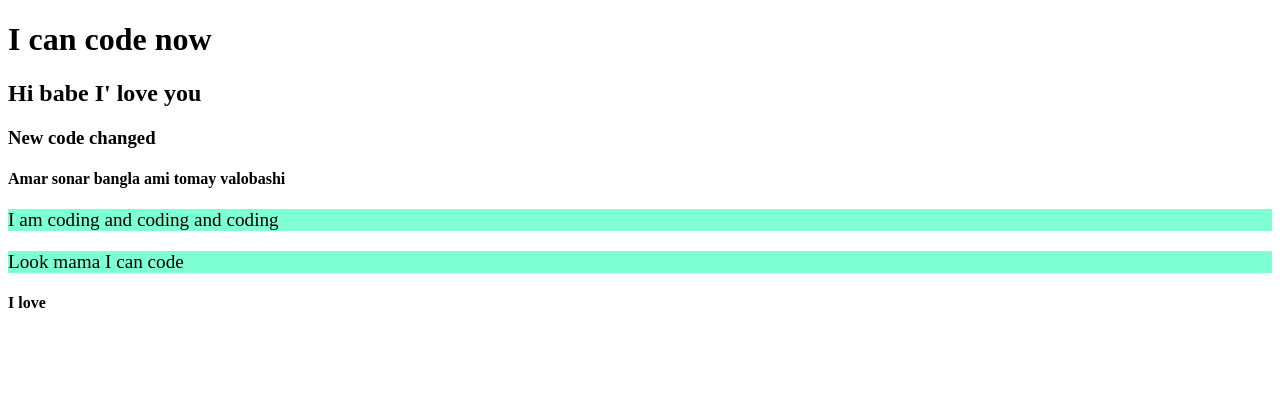
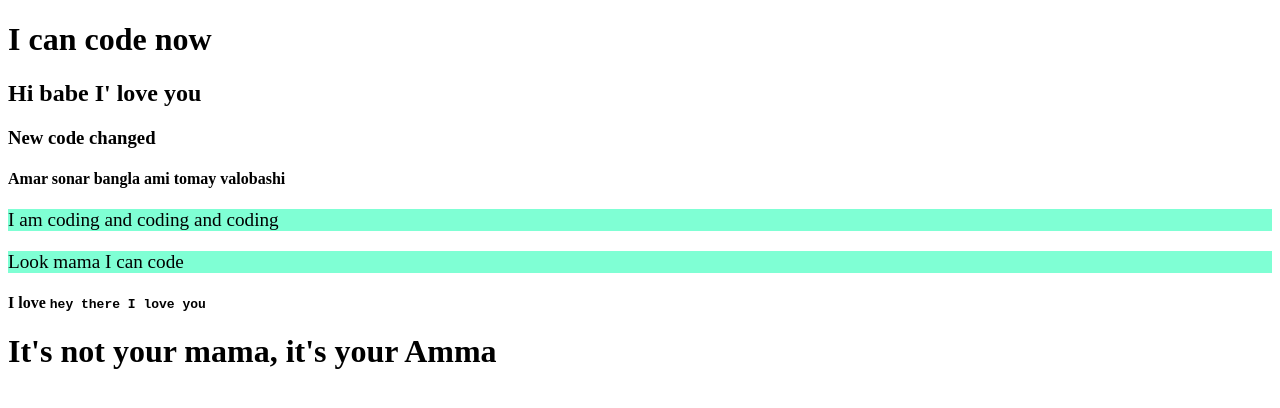
Before and after one commit to khandakerrafiuddin/my-second-repo, a plain HTML site: page index.html in a window 1280 px wide. Drawn offline with Linux system fonts and the light colour scheme.

Commit message:
Somthing new

```diff
--- a/index.html
+++ b/index.html
@@ -18,6 +18,8 @@
     <h4>Amar sonar bangla ami tomay valobashi</h4>
     <p>I am coding and coding and coding</p>
     <p>Look mama I can code</p>
-    <h4>I love <code></code></h4>
+    <h4>I love <code> hey there I love you</code></h4>
+
+    <h1>It's not your mama, it's your Amma</h1>
 </body>
 </html>
```
